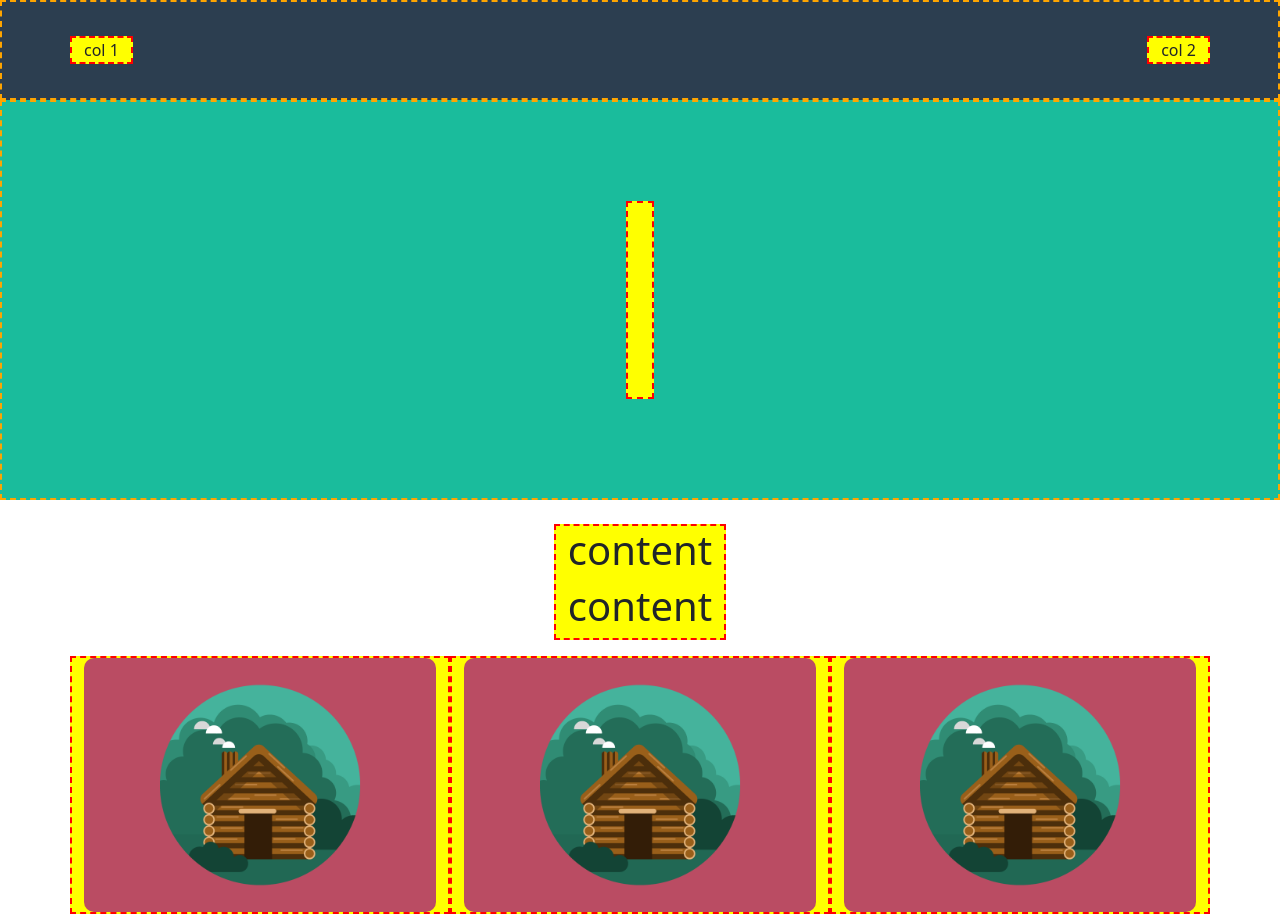
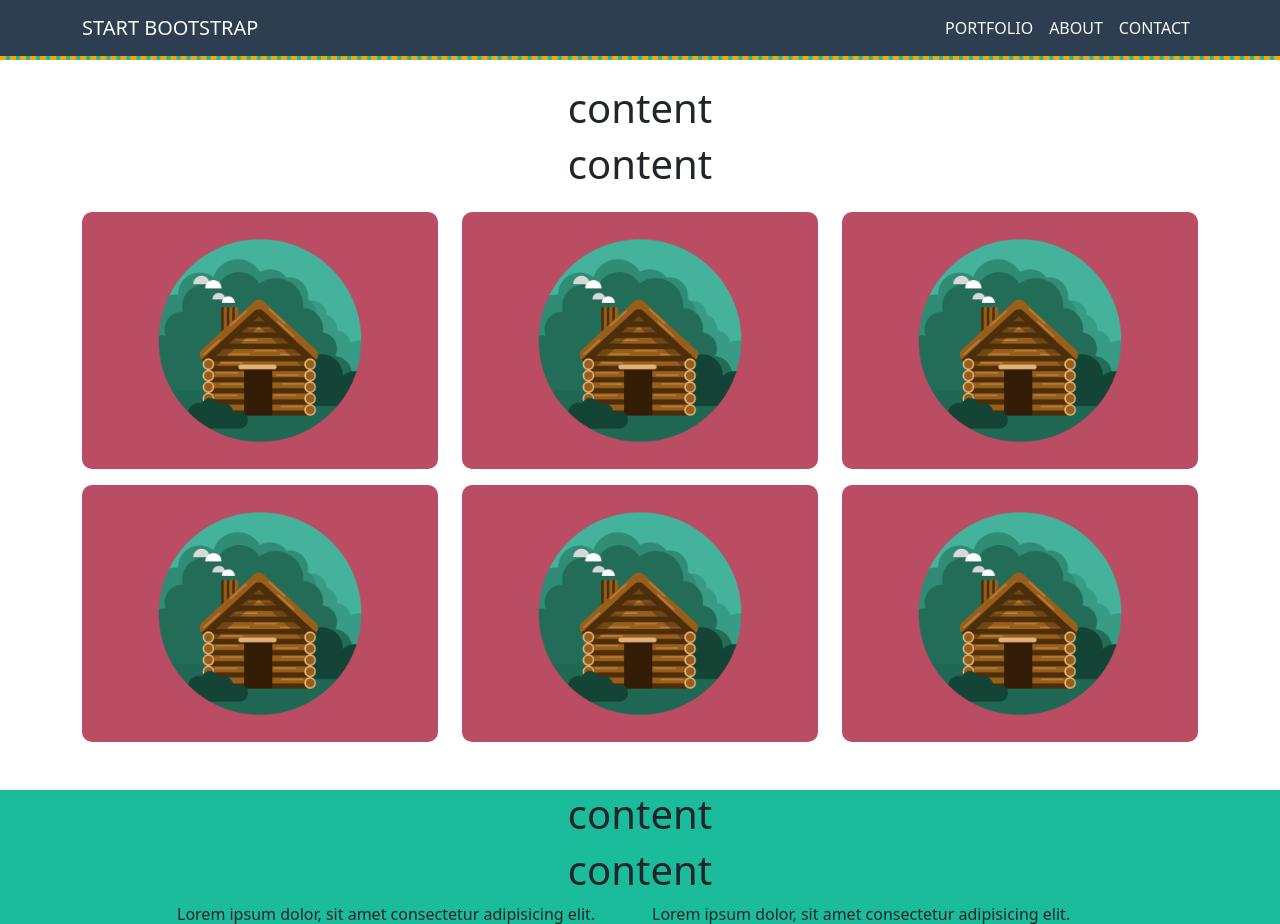
Before and after one commit to FedericoGuadagnoli/html-css-bootstrap-freelancer, a plain HTML site: page index.html in a window 1280 px wide. Shown: the top 924 px of the page. Drawn offline with nearby package versions, Linux system fonts and the light colour scheme.

Commit message:
end header

```diff
--- a/Css/style.css
+++ b/Css/style.css
@@ -1,13 +1,14 @@
 /* HEADER */
 header {
-    height: 100px;
     background-color: #2C3E50;
-    border: 2px dashed orange;
 }
 
-[class^='col'] {
-    background-color: yellow;
-    border: 2px dashed red;
+header .navbar-collapse {
+    flex-grow: 0;
+}
+
+header .navbar-toggler-icon {
+    filter: invert;
 }
 
 /* MAIN */
@@ -15,7 +16,7 @@ header {
 /* JUMBOTRON */
 #jumbotron {
     background-color: #1ABC9C;
-    height: 400px;
+
     border: 2px dashed orange;
 }
 
--- a/index.html
+++ b/index.html
@@ -6,16 +6,31 @@
     <meta name="viewport" content="width=device-width, initial-scale=1.0">
     <title>Bootstrap Freelancer</title>
     <link rel='stylesheet' href='https://cdnjs.cloudflare.com/ajax/libs/bootstrap/5.2.3/css/bootstrap.min.css' integrity='sha512-SbiR/eusphKoMVVXysTKG/7VseWii+Y3FdHrt0EpKgpToZeemhqHeZeLWLhJutz/2ut2Vw1uQEj2MbRF+TVBUA==' crossorigin='anonymous'/>
-    <link rel="stylesheet" href="Css/style.css">
+    <link rel="stylesheet" href="Css/style.css"><script src='https://cdnjs.cloudflare.com/ajax/libs/bootstrap/5.2.3/js/bootstrap.js' integrity='sha512-L6XANV6sOsx9N9c787eDN1pjB2Pzautd3xDgn4cMKuoleHSuCJi5pCDGPCtwE3Bd4A1Olnr0k0aQXbczYzg+wg==' crossorigin='anonymous'></script>
 </head>
 <body>
     <header>
-        <div class="container h-100 ">
-            <div class="row h-100 d-flex align-items-center justify-content-between ">
-                <div class="col-auto">col 1</div>
-                <div class="col-auto">col 2</div>
+        <nav class="navbar navbar-expand-lg">
+            <div class="container">
+              <a class="navbar-brand text-light" href="#">START BOOTSTRAP</a>
+              <button class="navbar-toggler border-light" type="button" data-bs-toggle="collapse" data-bs-target="#navbarNav" aria-controls="navbarNav" aria-expanded="false" aria-label="Toggle navigation">
+                <span class="navbar-toggler-icon"></span>
+              </button>
+              <div class="collapse navbar-collapse" id="navbarNav">
+                <ul class="navbar-nav">
+                  <li class="nav-item">
+                    <a class="nav-link active text-light" aria-current="page" href="#">PORTFOLIO</a>
+                  </li>
+                  <li class="nav-item">
+                    <a class="nav-link text-light" href="#">ABOUT</a>
+                  </li>
+                  <li class="nav-item">
+                    <a class="nav-link text-light" href="#">CONTACT</a>
+                  </li>
+                </ul>
+              </div>
             </div>
-        </div>
+          </nav>
     </header>
 
     <!-- MAIN -->
@@ -84,10 +99,9 @@
                 </div>
             </div>
         </section>
-
-
     </main>
     <footer>
+
 
     </footer>
 </body>
```
